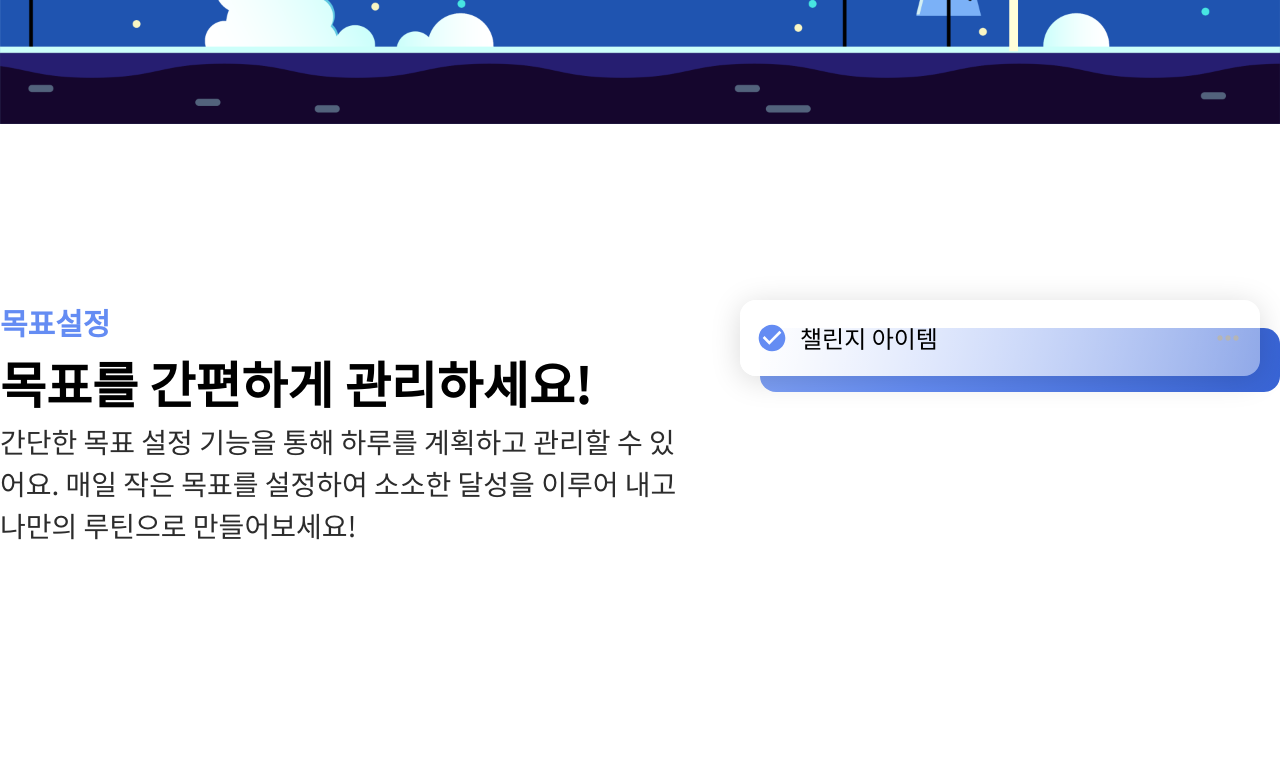
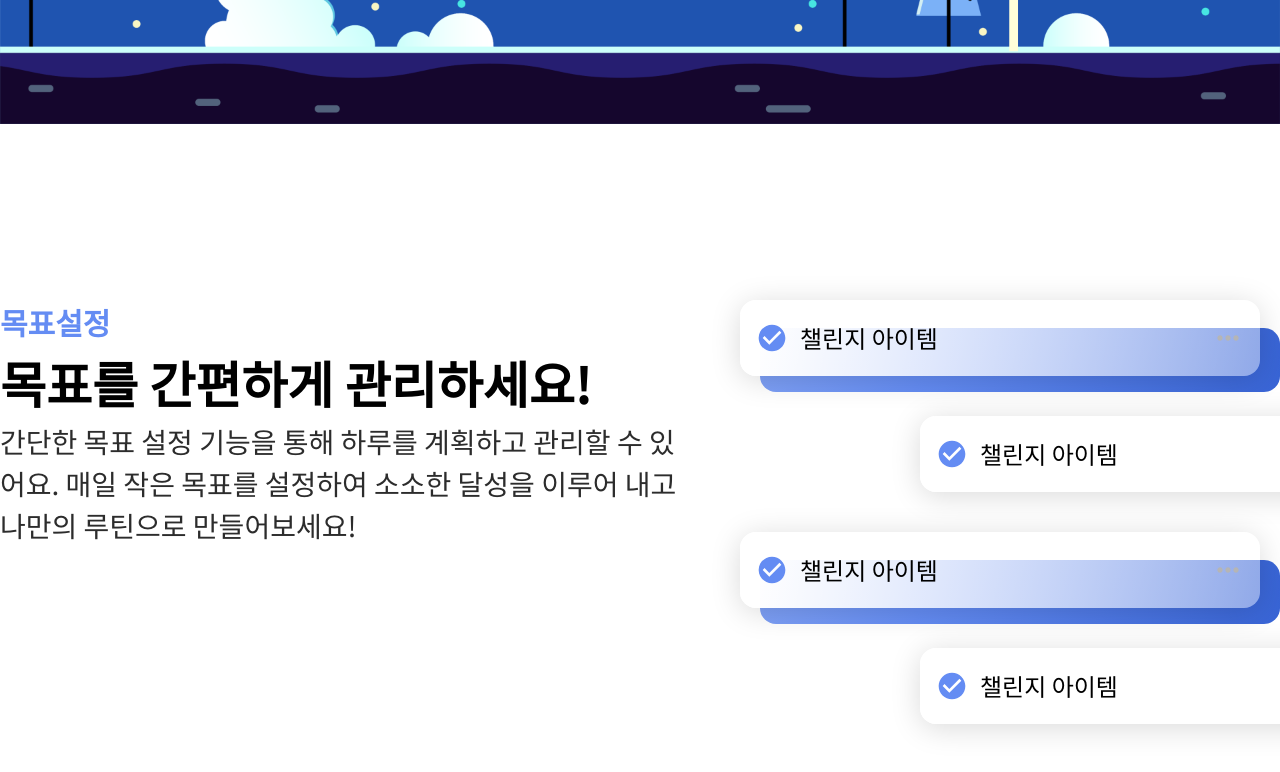
Before and after one commit to DoRun-DoRun/DoRun-Web, a Next.js app: page / in a window 1280 px wide. Shown: the part 676-1448 px from the top of the page. Before the commit the page ends 1222 px from the top, so only its background shows below. Built offline with nearby package versions, Linux system fonts and the light colour scheme.

Commit message:
Feat - 아이템 컴포넌트 완료

```diff
--- a/src/app/page.tsx
+++ b/src/app/page.tsx
@@ -44,7 +44,7 @@ export default function Home() {
           </h2>
         </div>
       </div>
-      <div>
+      <div className="h-360">
         <div className="inner pt-44">
           <div className="grid grid-cols-2 gap-10">
             <div>
@@ -56,15 +56,11 @@ export default function Home() {
                 루틴으로 만들어보세요!
               </p>
             </div>
-            <div>
-              <div className="relative">
-                <div className="gap-3 w-130 bg-glass1 py-5 px-4 flex justify-start items-center rounded-2xl shadow-glass z-10 absolute">
-                  <MdCheckCircle size="32" color="#648CF3" />
-                  <p className="text-24 font-medium flex-1">챌린지 아이템</p>
-                  <MdMoreHoriz size="32" color="#B5B5B5" />
-                </div>
-                <div className="w-130 h-16 bg-primary3 py-3 px-4 rounded-2xl absolute top-7 left-5 z-0"></div>
-              </div>
+            <div className="flex flex-col gap-10">
+              <ChallengeItem background />
+              <ChallengeItem />
+              <ChallengeItem background />
+              <ChallengeItem />
             </div>
           </div>
         </div>
@@ -72,3 +68,18 @@ export default function Home() {
     </div>
   );
 }
+
+const ChallengeItem = ({ background }: { background?: boolean }) => {
+  return (
+    <div className={`relative ${!background && 'self-end'}`}>
+      <div className="gap-3 w-130 bg-glass1 py-5 px-4 flex justify-start items-center rounded-2xl shadow-glass z-10 relative">
+        <MdCheckCircle size="32" color="#648CF3" />
+        <p className="text-24 font-medium flex-1">챌린지 아이템</p>
+        <MdMoreHoriz size="32" color="#B5B5B5" />
+      </div>
+      {background && (
+        <div className="w-130 h-16 bg-primary3 py-3 px-4 rounded-2xl absolute top-7 left-5 z-0"></div>
+      )}
+    </div>
+  );
+};
--- a/tailwind.config.ts
+++ b/tailwind.config.ts
@@ -36,6 +36,7 @@ const config: Config = {
       },
       spacing: {
         '130': '32.5rem',
+        '360': '90rem',
       },
       fontWeight: {
         h1: '700',
```
